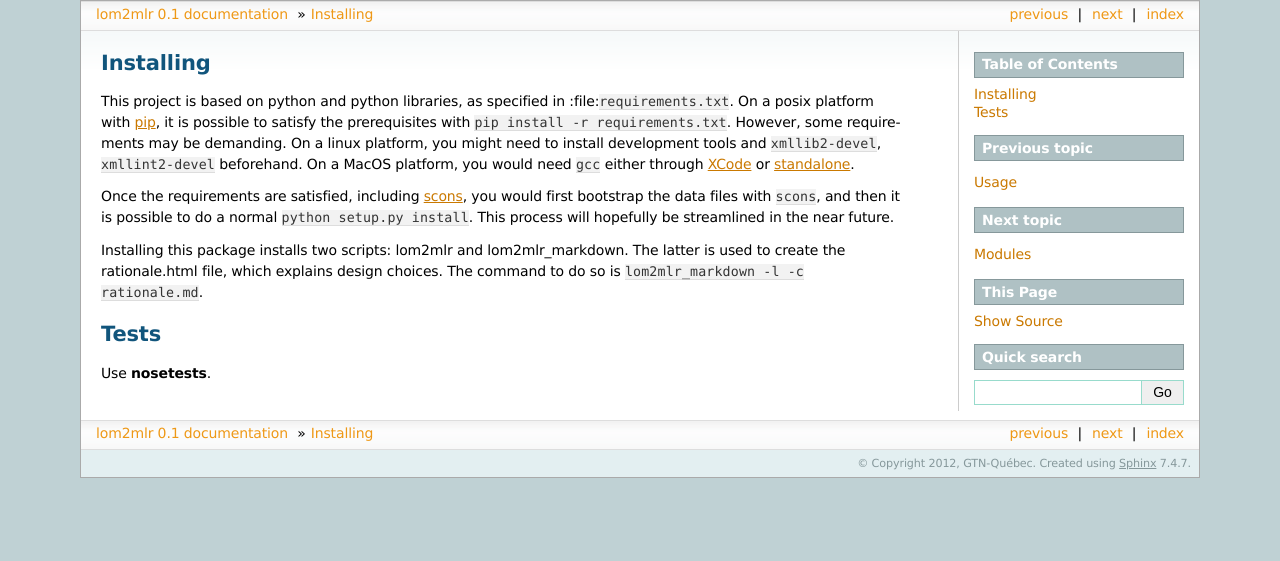
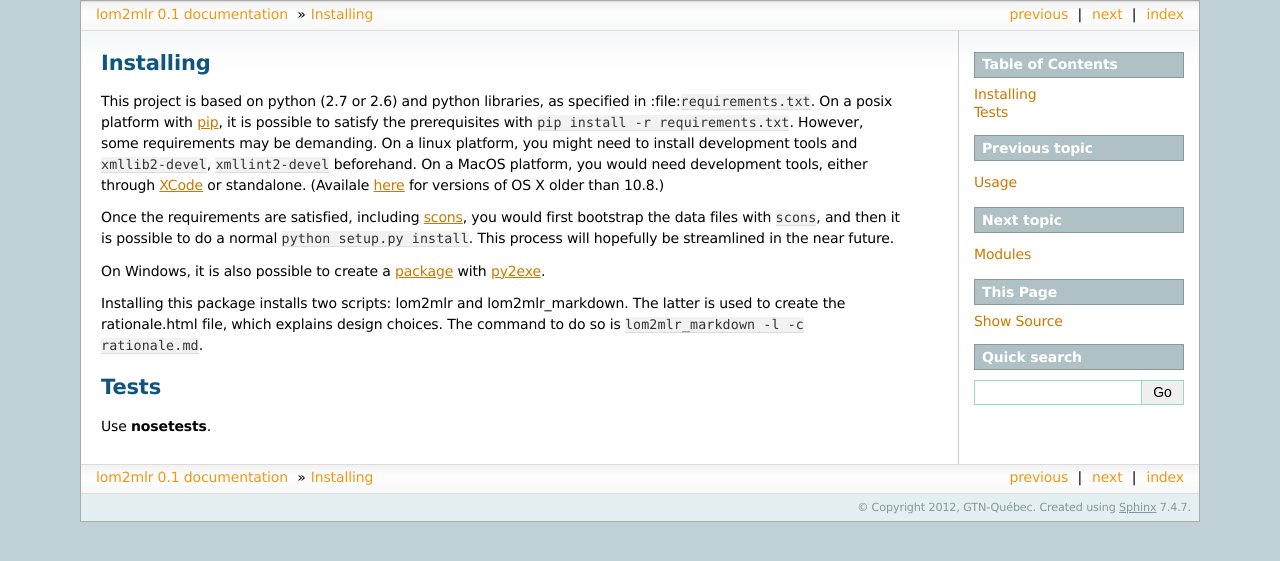
Before and after one commit to GTN-Quebec/lom2mlr, a Sphinx documentation site: the page built from docs/installing.rst, in a window 1280 px wide. Shown: the top 561 px of the page. Built offline with Sphinx 7.4.7, drawn with Linux system fonts in a browser that asks for light colours.

```diff
--- a/docs/installing.rst
+++ b/docs/installing.rst
@@ -2,19 +2,22 @@
 Installing
 ----------
 
-This project is based on python and python libraries, as specified in
+This project is based on python (2.7 or 2.6) and python libraries, as specified in
 :file:``requirements.txt``. On a posix platform with pip_,
 it is possible to satisfy the prerequisites with
 ``pip install -r requirements.txt``. However, some requirements may be
 demanding. On a linux platform, you might need to install development
 tools and ``xmllib2-devel``, ``xmllint2-devel`` beforehand. On a MacOS
-platform, you would need ``gcc`` either through XCode_ or standalone_.
+platform, you would need development tools, either through XCode_ or standalone.
+(Availale here_ for versions of OS X older than 10.8.)
 
 Once the requirements are satisfied, including
 scons_, you would first bootstrap the data files
 with ``scons``, and then it is possible to do a normal
 ``python setup.py install``. This process will hopefully be streamlined
 in the near future.
+
+On Windows, it is also possible to create a package_ with py2exe_.
 
 Installing this package installs two scripts: lom2mlr and
 lom2mlr\_markdown. The latter is used to create the rationale.html file,
@@ -29,5 +32,7 @@ Use :program:`nosetests`.
 
 .. _pip: http://www.pip-installer.org/en/latest/installing.html#using-the-installer
 .. _XCode: http://developer.apple.com/technologies/tools/
-.. _standalone: https://github.com/kennethreitz/osx-gcc-installer
+.. _here: https://github.com/kennethreitz/osx-gcc-installer
 .. _scons: http://scons.org
+.. _package: http://www.gtn-quebec.org/lom2mlr/lom2mlr_win.zip
+.. _py2exe: http://www.py2exe.org/
```
Also changed, not shown: README.md (+15 -5 lines).
